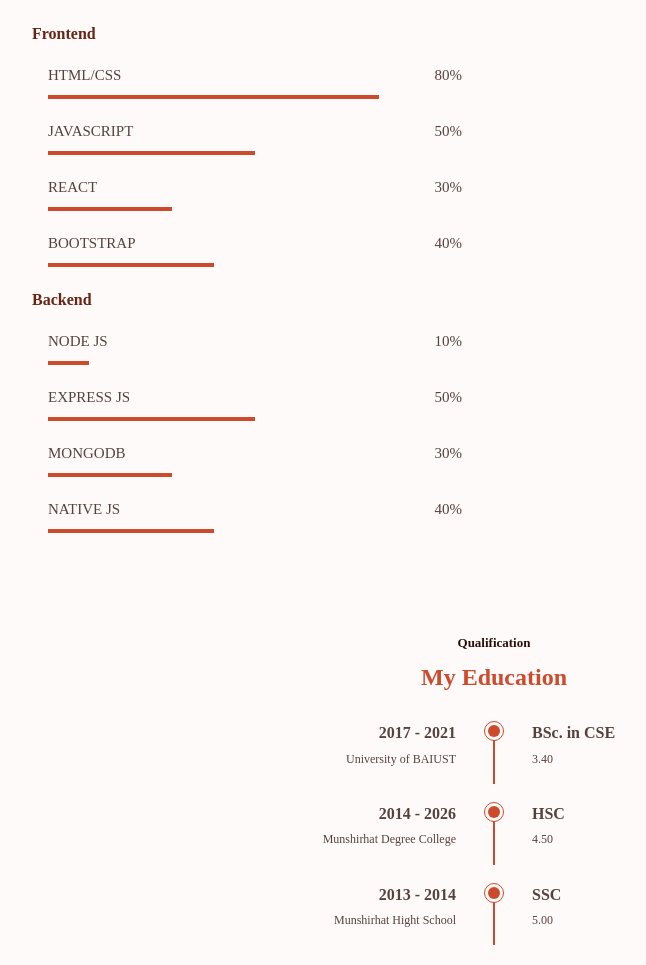
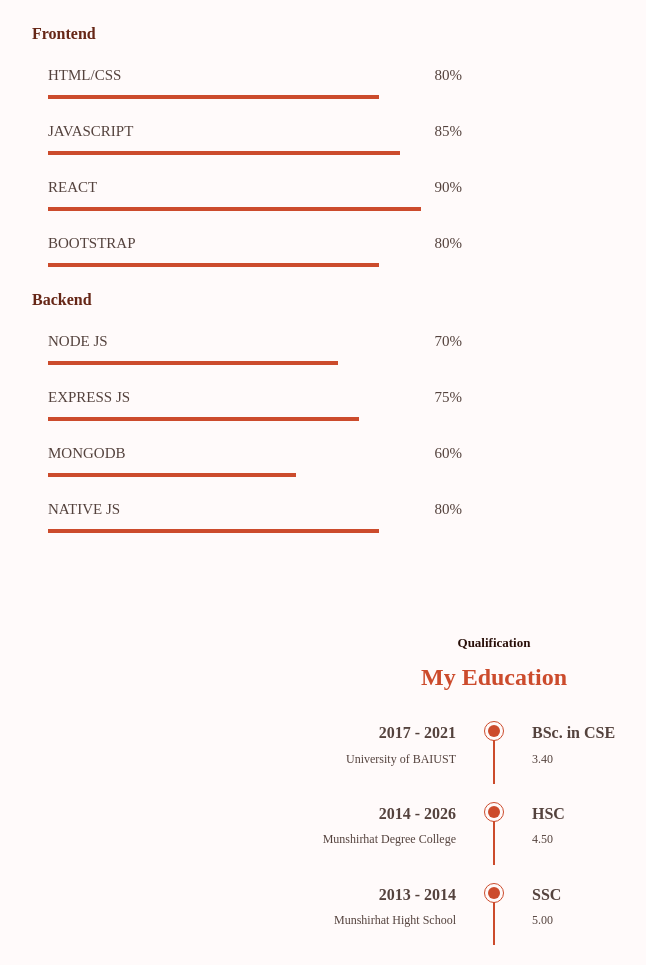
Before and after one commit to ishrafil-hossain/Personal-Portfolio, a plain HTML site: page index.html in a window 1280 px wide. Shown: the part 1358-2323 px from the top of the page, without its empty margins (308-954 px from the left). Drawn offline with nearby package versions, Linux system fonts and the light colour scheme.

Commit message:
Changes someting

```diff
--- a/index.html
+++ b/index.html
@@ -111,19 +111,19 @@
 
                     <div class="skills__data">
                         <span class="skills__name">Javascript</span>
-                        <span class="skills__number">50%</span>
+                        <span class="skills__number">85%</span>
                         <span class="skills__bar skills__js"></span>
                     </div>
 
                     <div class="skills__data">
                         <span class="skills__name">React</span>
-                        <span class="skills__number">30%</span>
+                        <span class="skills__number">90%</span>
                         <span class="skills__bar skills__react"></span>
                     </div>
 
                     <div class="skills__data">
                         <span class="skills__name">Bootstrap</span>
-                        <span class="skills__number">40%</span>
+                        <span class="skills__number">80%</span>
                         <span class="skills__bar skills__bootstrap"></span>
                     </div>
 
@@ -133,25 +133,25 @@
 
                         <div class="skills__data">
                             <span class="skills__name">Node JS</span>
-                            <span class="skills__number">10%</span>
+                            <span class="skills__number">70%</span>
                             <span class="skills__bar skills__node"></span>
                         </div>
 
                         <div class="skills__data">
                             <span class="skills__name">Express JS</span>
-                            <span class="skills__number">50%</span>
+                            <span class="skills__number">75%</span>
                             <span class="skills__bar skills__express"></span>
                         </div>
 
                         <div class="skills__data">
                             <span class="skills__name">MongoDB</span>
-                            <span class="skills__number">30%</span>
+                            <span class="skills__number">60%</span>
                             <span class="skills__bar skills__mongodb"></span>
                         </div>
 
                         <div class="skills__data">
                             <span class="skills__name">Native JS</span>
-                            <span class="skills__number">40%</span>
+                            <span class="skills__number">80%</span>
                             <span class="skills__bar skills__native"></span>
                         </div>
                 </div>
@@ -221,7 +221,7 @@
         </section>
 
         <!-- Services -->
-        <section class="services section" id="services">
+        <section class="services section" id="service">
             <span class="section-subtitle">What I Offer</span>
             <h2 class="section-title">My Services</h2>
 
@@ -301,7 +301,7 @@
         <footer class="footer section">
             <div class="footer__container bd-grid">
                 <h1 class="footer__title">Ishrafil</h1>
-                <p class="footer__description">I am Ishrafil and this is may personal website, consult me here.</p>
+                <p class="footer__description">I am Ishrafil and this is my personal website, consult me here.</p>
 
                 <div class="footer__social">
                     <a href="https://www.facebook.com/Sr.Faisu/" class="footer__link"><i class="bx bxl-facebook"></i></a>
--- a/style.css
+++ b/style.css
@@ -356,31 +356,31 @@
     }
 
     .skills__js{
-        width: 50%;
+        width: 85%;
     }
 
     .skills__react{
-        width: 30%;
+        width: 90%;
     }
 
     .skills__bootstrap{
-        width: 40%;
+        width: 80%;
     }
 
     .skills__node{
-        width: 10%;
+        width: 70%;
     }
 
     .skills__express{
-        width: 50%;
+        width: 75%;
     }
 
     .skills__mongodb{
-        width: 30%;
+        width: 60%;
     }
 
     .skills__native{
-        width: 40%;
+        width: 80%;
     }
 
     /* Education */
```
Also changed, not shown: 2 other files.
